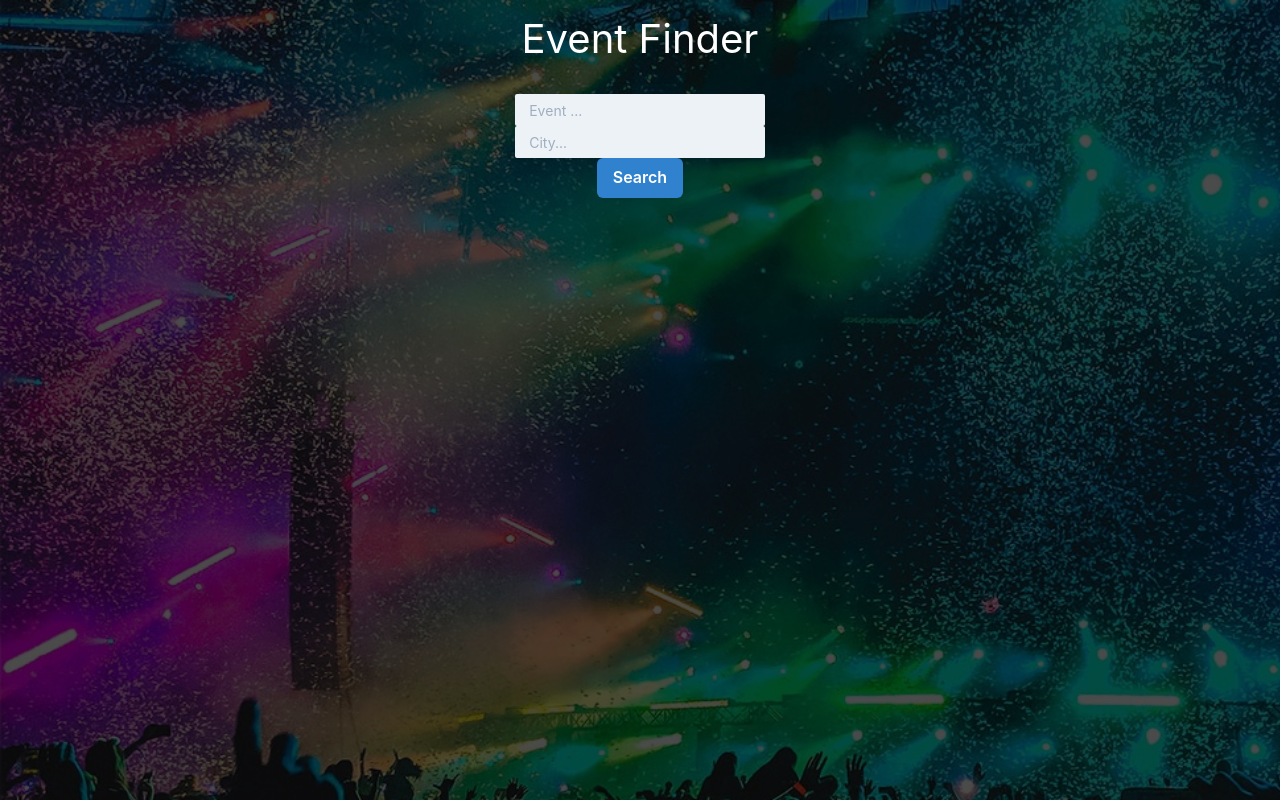
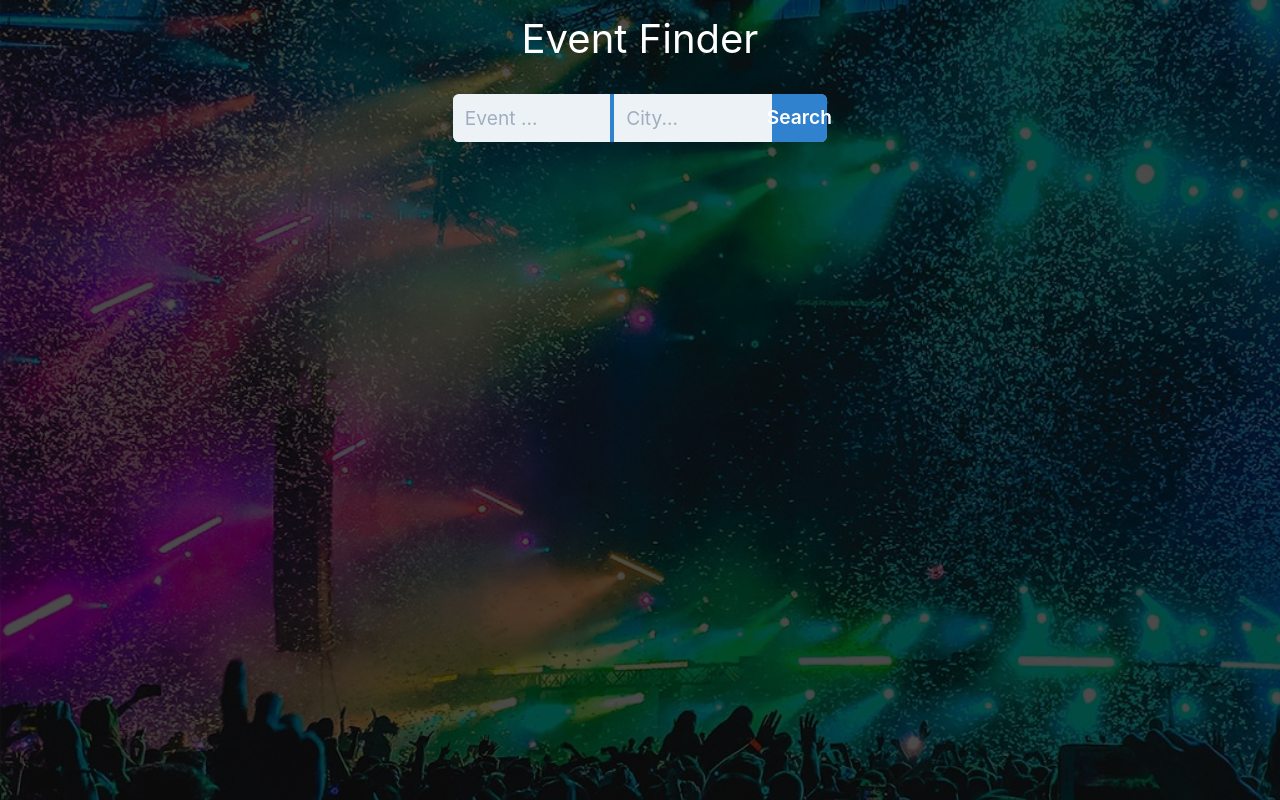
Before and after one commit to SchoolOfCode/w11d5_hackathon-akwei-ciprian-gabriel, a Next.js app: page / in a window 1280 px wide. Shown: the top 800 px of the page. Built offline with nearby package versions, Linux system fonts and the light colour scheme.

Commit message:
Styled inputs

```diff
--- a/pages/index.js
+++ b/pages/index.js
@@ -55,13 +55,14 @@ export default function Home() {
 
 			<main className={styles.main}>
 				<h1 className={styles.title}> Event Finder</h1>
+				<div className={styles.inputs}>
 					<Input
 						onChange={handleNameChange}
 						type='text'
 						size='sm'
 						variant='filled'
 						placeholder='Event ...'
-					width='20%'
+						// width='25%'
 						value={name}
 					/>
 					<Input
@@ -70,7 +71,7 @@ export default function Home() {
 						size='sm'
 						variant='filled'
 						placeholder='City...'
-					width='20%'
+						// width='25%'
 						value={city}
 					/>
 					<ButtonComponent
@@ -81,6 +82,7 @@ export default function Home() {
 						}}
 						text='Search'
 					/>
+				</div>
 				<div className={styles.events}>
 					{events?.length > 0 &&
 						!isLoading &&
--- a/styles/EventCard.module.css
+++ b/styles/EventCard.module.css
@@ -6,10 +6,14 @@
 	position: relative;
 	z-index: 2;
 	color: white;
-	/* background-color: white; */
 	border: 3px solid white;
 	border-radius: 0.4rem;
 	padding: 0.5rem;
+	transition: transform 0.3s linear, box-shadow 0.3s linear;
+}
+.card:hover {
+	box-shadow: 0 0 17px 5px white;
+	transform: scale(1.012);
 }
 .name {
 	text-align: center;
--- a/styles/Home.module.css
+++ b/styles/Home.module.css
@@ -34,6 +34,7 @@
 	flex-wrap: wrap;
 	width: 80%;
 	height: 50rem;
+	padding: 2rem;
 	margin: auto;
 	/* overflow-y: scroll; */
 	overflow: auto;
@@ -85,13 +86,46 @@
 .description {
 	text-align: center;
 }
+.inputs {
+	position: relative;
+	width: 30%;
+	display: flex;
+	justify-content: center;
+	height: 3rem;
+	background-color: skyblue;
+	border-radius: 0.4rem;
+	transition: box-shadow 0.2s linear;
+}
+.inputs:hover {
+	box-shadow: 0 0 3px 2px white;
 
-.description {
-	margin: 4rem 0;
-	line-height: 1.5;
-	font-size: 1.5rem;
+	/* outline: 2px solid black; */
 }
-
+.inputs input {
+	outline: none;
+	border: none;
+}
+.inputs input,
+.inputs button {
+	height: 100%;
+	font-size: 1.2rem;
+}
+.inputs input:first-of-type {
+	border-top-right-radius: 0;
+	border-bottom-right-radius: 0;
+	border-top-left-radius: inherit;
+	border-bottom-left-radius: inherit;
+	border-right: 2px solid #3182ce;
+}
+.inputs input:last-of-type {
+	border-radius: 0;
+	border-left: 2px solid #3182ce;
+}
+.inputs button {
+	width: 25%;
+	border-top-left-radius: 0;
+	border-bottom-left-radius: 0;
+}
 @media (max-width: 600px) {
 	.grid {
 		width: 100%;
```
Lines whose indentation alone changed are shown as unchanged.
